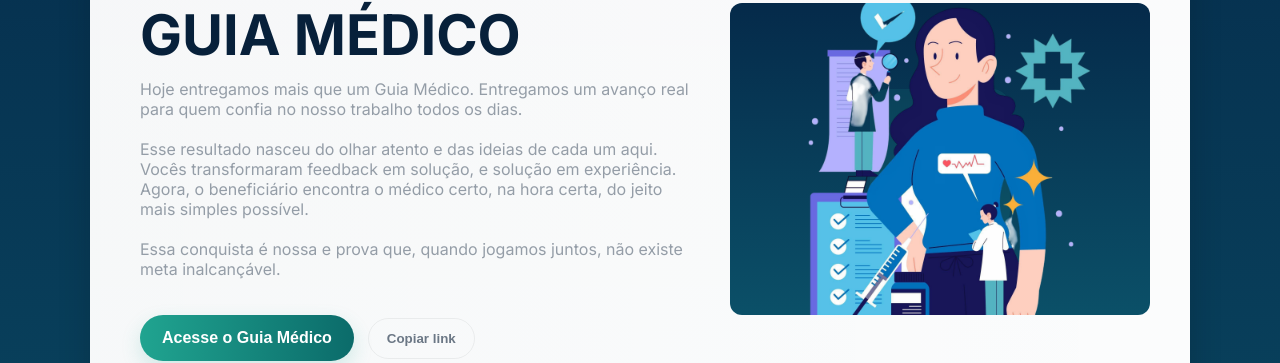
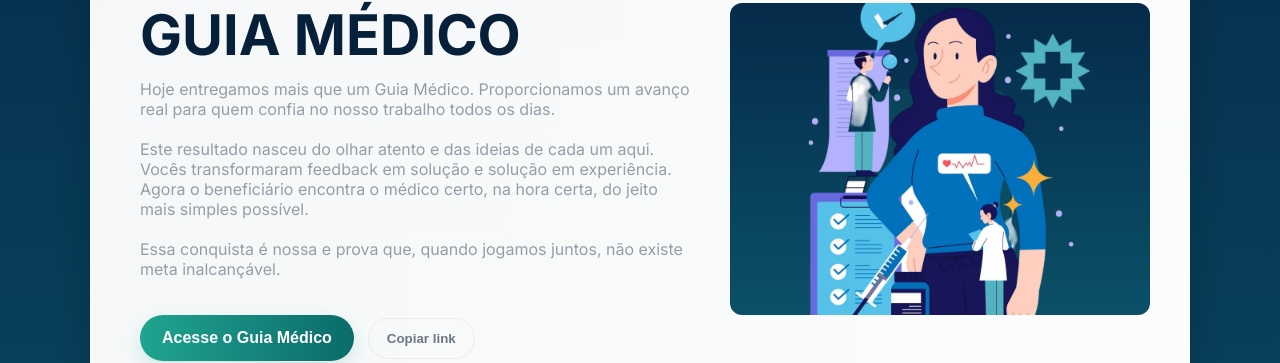
Before and after one commit to VictorElosaude/guiaMedico, a plain HTML site: page index.html in a window 1280 px wide. Shown: the part 253-616 px from the top of the page. Drawn offline with Linux system fonts and the light colour scheme.

Commit message:
Update index.html
tesxtos

```diff
--- a/index.html
+++ b/index.html
@@ -27,10 +27,10 @@
         <h2 class="title">GUIA MÉDICO</h2>
         <p class="guide-text">
             Hoje entregamos mais que um Guia Médico.
-			Entregamos um avanço real para quem confia no nosso trabalho todos os dias.
+			Proporcionamos um avanço real para quem confia no nosso trabalho todos os dias.
             <br><br>
-            Esse resultado nasceu do olhar atento e das ideias de cada um aqui. Vocês transformaram feedback em solução, e solução em experiência.
-			Agora, o beneficiário encontra o médico certo, na hora certa, do jeito mais simples possível.
+			Este resultado nasceu do olhar atento e das ideias de cada um aqui. Vocês transformaram feedback em solução e solução em experiência.
+			Agora o beneficiário encontra o médico certo, na hora certa, do jeito mais simples possível.
             <br><br>
             Essa conquista é nossa e prova que, quando jogamos juntos, não existe meta inalcançável.
 			<br><br>
```
